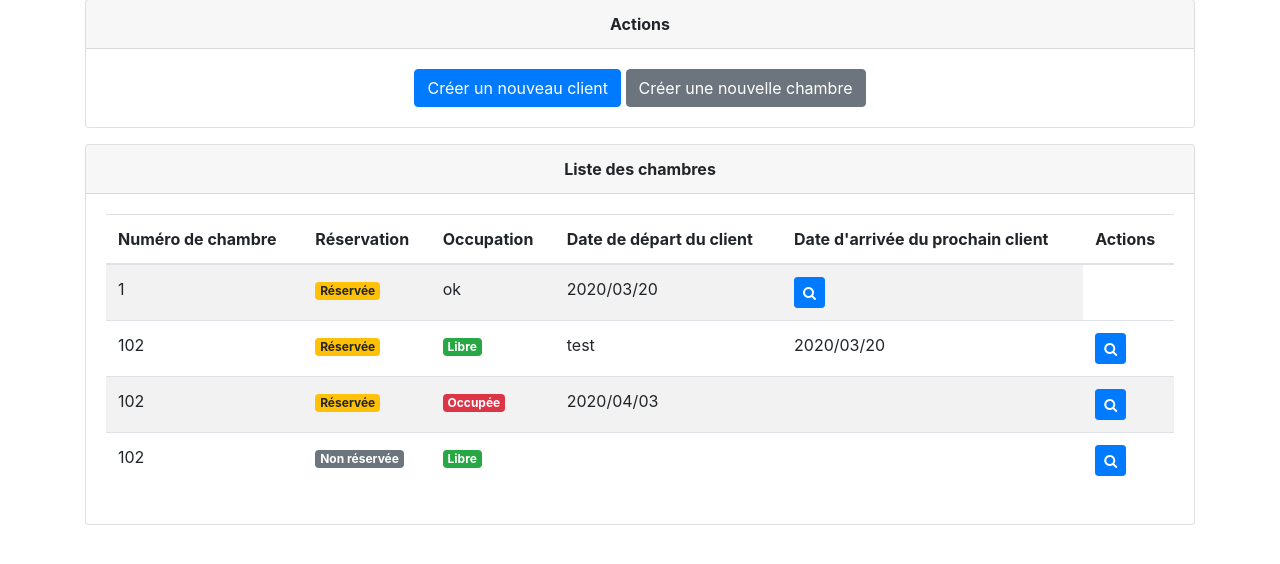
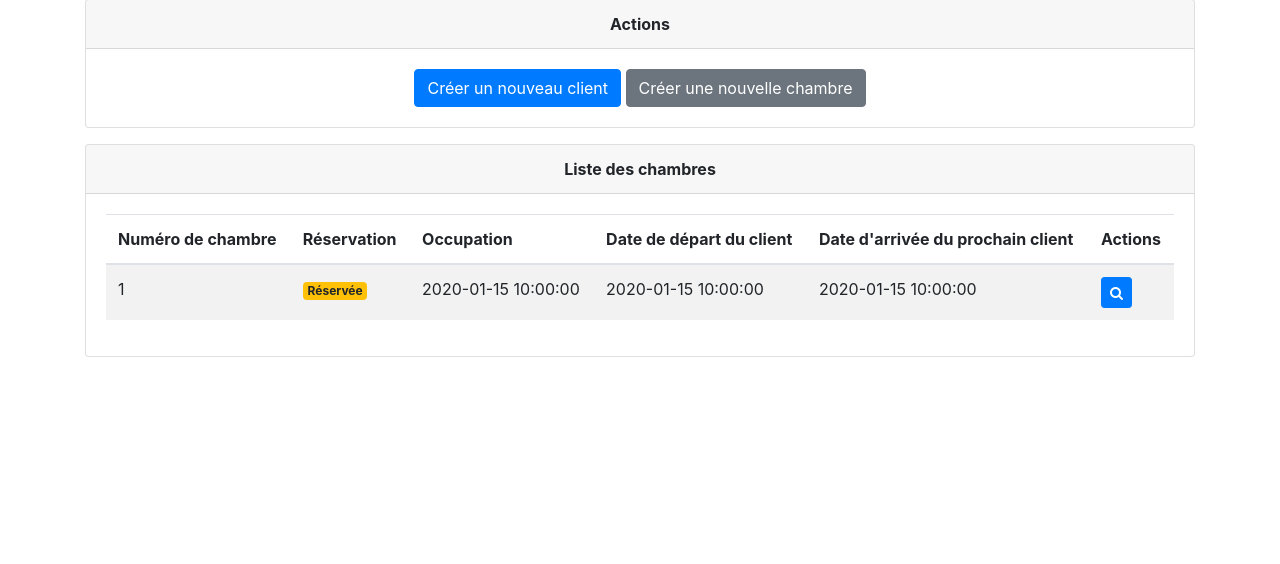
Before and after one commit to qfalvard/quentin-hotelmanager, a PHP site: the page made by template/pages/index.html.twig in a window 1280 px wide. Shown: the part 202-766 px from the top of the page. Run offline with PHP 8.4, Linux system fonts and the light colour scheme; the template is opened without the code that fills it: most values are stand-ins (such as "Sample title", 1, 10 or a date in 2020); some libraries are stand-ins or nearby versions.

Commit message:
Dernier commit

```diff
--- a/src/service/RoomManager.php
+++ b/src/service/RoomManager.php
@@ -24,8 +24,6 @@ class RoomManager extends AbstractManager implements ManagerInterface {
         $room->setId($array['id']);
         $room->setNumber($array['number']);
         $room->setClientId($array['client_id']);
-
-        // $room->setClient(); // à faire
 
         return $room;
     }
--- a/template/pages/index.html.twig
+++ b/template/pages/index.html.twig
@@ -59,15 +59,26 @@ Gestionnaire d'hôtels Hb-HotelManager
                     </td>
                     {% endif %}
                     <td>
+                        {{room.client.entryDate}}
+                        {% if room.client.entryDate < date()|date('Y-m-d') %}
+                        {% endif %}
+                    </td>
+                    <td>
                         {% if room.clientId != null %}
                         {% for client in clients %}
                         {% if room.clientId == client.id %}
-                        ok
+                        {{client.departureDate}}
                         {% endif %}
                         {% endfor %}
                         {% endif %}
                     </td>
-                    <td>2020/03/20</td>
+                    <td>{% if room.clientId != null %}
+                        {% for client in clients %}
+                        {% if room.clientId == client.id %}
+                        {{client.entryDate}}
+                        {% endif %}
+                        {% endfor %}
+                        {% endif %}</td>
                     <td>
                         <a class="btn btn-primary btn-sm" href="{{env.base_path ~ '/rooms/' ~ room.id}}">
                             <i class="fa fa-search" aria-hidden="true"></i>
@@ -75,54 +86,7 @@ Gestionnaire d'hôtels Hb-HotelManager
                     </td>
                 </tr>
                 {% endfor %}
-                <tr>
-                    <td>102</td>
-                    <td>
-                        <span class="badge badge-warning">Réservée</span>
-                    </td>
-                    <td>
-                        <span class="badge badge-success">Libre</span>
-                    </td>
-                    <td>test</td>
-                    <td>2020/03/20</td>
-                    <td>
-                        <a class="btn btn-primary btn-sm" href="">
-                            <i class="fa fa-search" aria-hidden="true"></i>
-                        </a>
-                    </td>
-                </tr>
-                <tr>
-                    <td>102</td>
-                    <td>
-                        <span class="badge badge-warning">Réservée</span>
-                    </td>
-                    <td>
-                        <span class="badge badge-danger">Occupée</span>
-                    </td>
-                    <td>2020/04/03</td>
-                    <td></td>
-                    <td>
-                        <a class="btn btn-primary btn-sm" href="">
-                            <i class="fa fa-search" aria-hidden="true"></i>
-                        </a>
-                    </td>
-                </tr>
-                <tr>
-                    <td>102</td>
-                    <td>
-                        <span class="badge badge-secondary">Non réservée</span>
-                    </td>
-                    <td>
-                        <span class="badge badge-success">Libre</span>
-                    </td>
-                    <td></td>
-                    <td></td>
-                    <td>
-                        <a class="btn btn-primary btn-sm" href="">
-                            <i class="fa fa-search" aria-hidden="true"></i>
-                        </a>
-                    </td>
-                </tr>
+
             </tbody>
         </table>
 
--- a/template/rooms/show.html.twig
+++ b/template/rooms/show.html.twig
@@ -7,7 +7,7 @@ Gestionnaire d'hôtels Hb-HotelManager
 {% block content %}
 
 
-<a href="">
+<a href="{{env.base_path}}">
     <i class="fa fa-arrow-left" aria-hidden="true"></i> retour à la liste
 </a>
 <!-- CAS 1 : La chambre est innoccupée -->
@@ -28,7 +28,9 @@ Gestionnaire d'hôtels Hb-HotelManager
                 </select>
             </div>
 
-            <button class="btn btn-primary">Ajouter le client à la chambre</button>
+            <form action="{{env.base_path}}/rooms/{{room.id}}/update" method="post">
+                <button class="btn btn-primary">Ajouter le client à la chambre</button>
+            </form>
 
         </form>
     </div>
```
